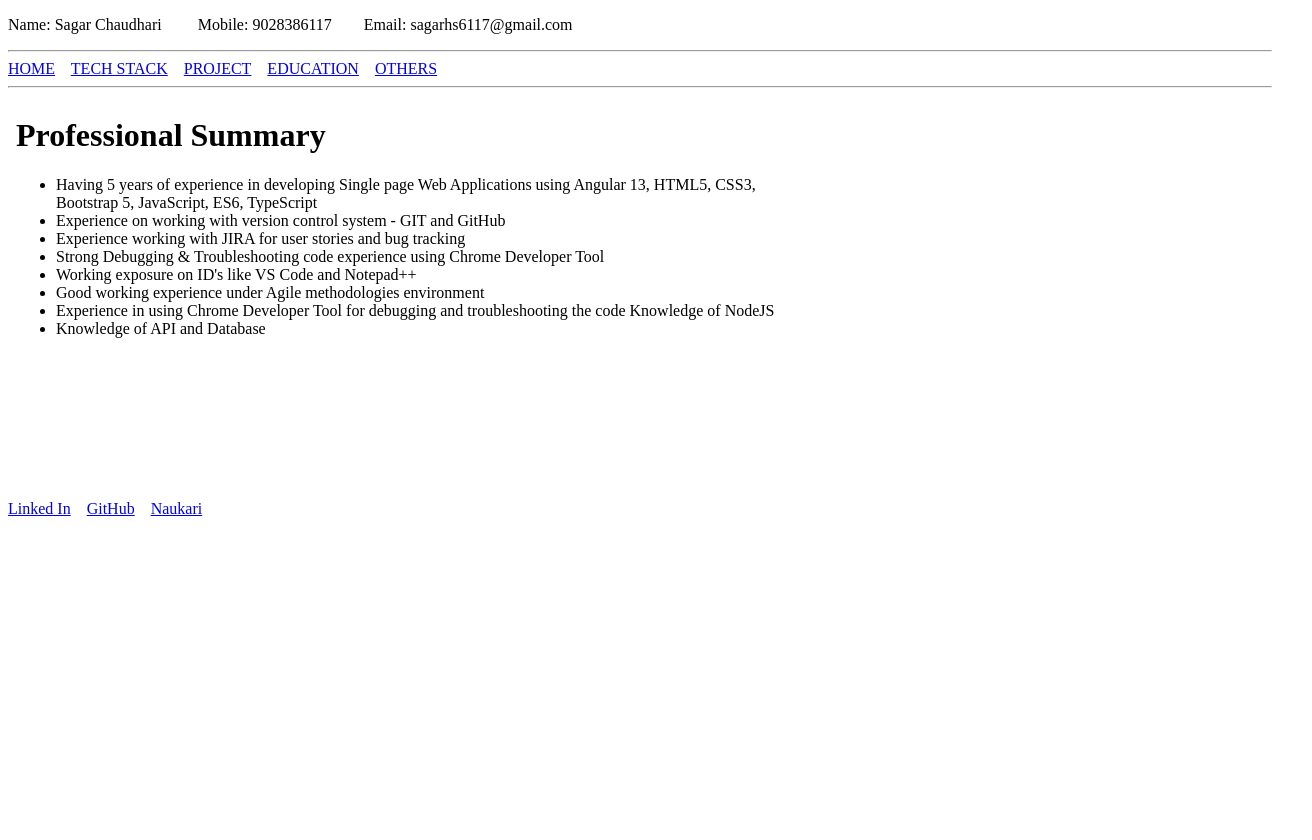
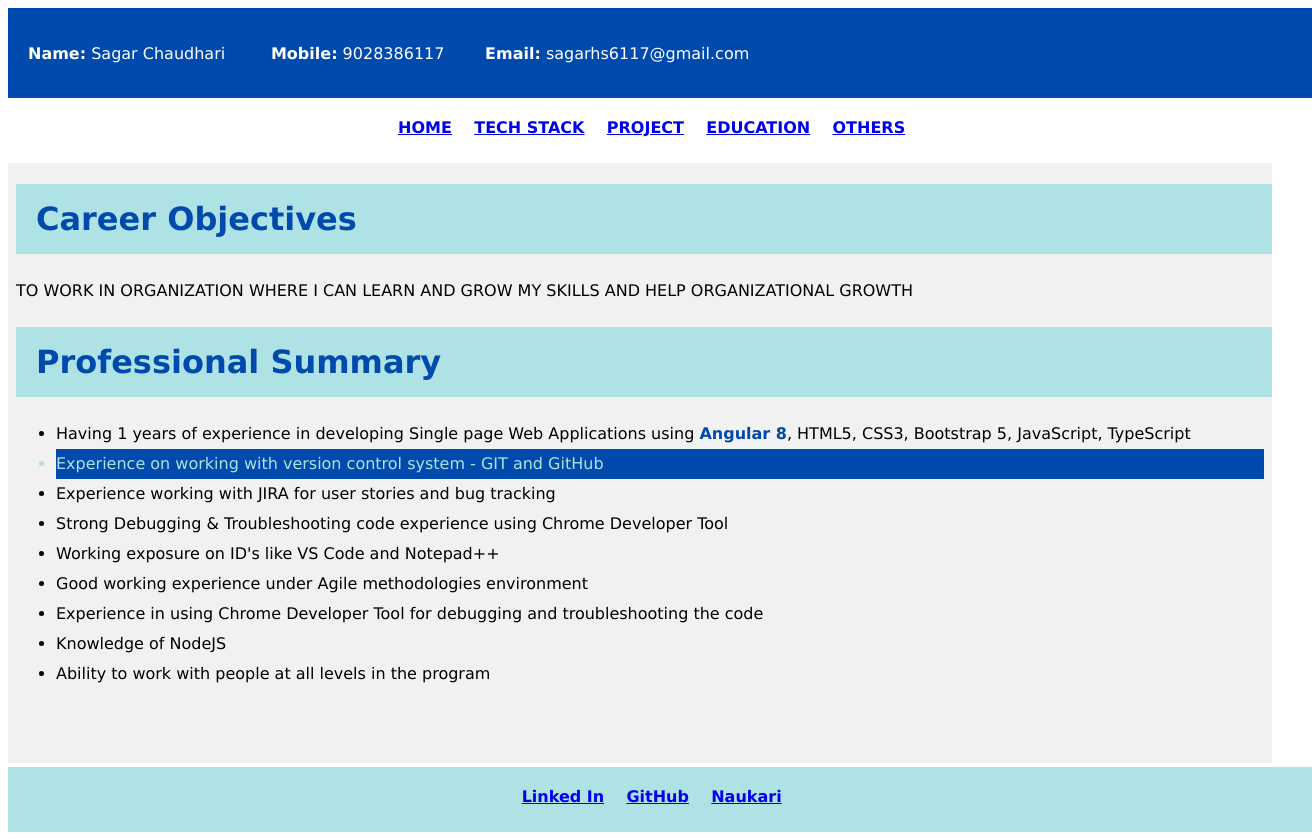
Before and after one commit to sagar6117/profile-sagar, a plain HTML site: page index.html in a window 1280 px wide. Shown: the whole page, 1312 px wide, since content can reach past the window. Before the commit the page ends 800 px from the top, so only its background shows below. Drawn offline with Linux system fonts and the light colour scheme.

Commit message:
Assignment 15th Dec 2023
Assignment 15th Dec 2023

```diff
--- a/home.html
+++ b/home.html
@@ -4,18 +4,52 @@
     <meta charset="UTF-8">
     <meta name="viewport" content="width=device-width, initial-scale=1.0">
     <title>Home</title>
+    <style>
+        .h1{
+            background-color: #AFE2E5;
+            color: #004AAD;
+            width: 100%; height: 30px;
+            text-align: left;
+            padding: 20px 20px;
+            font-family: Verdana, Geneva, Tahoma, sans-serif;
+
+        }
+        body, p {
+            font-family: Verdana, Geneva, Tahoma, sans-serif;
+            line-height: 30px;
+            background-color: #f1f1f1;
+        }
+        span{
+            color: #004AAD;
+            font-weight: bold;
+        }
+
+        .bullet{
+            background-color: #004AAD;
+            color: #AFE2E5;
+        }
+
+    </style>
+
+
+
 </head>
 <body>
-    <H1>Professional Summary</H1>
+    <H1 class="h1">Career Objectives</H1>
+    <p>TO WORK IN ORGANIZATION WHERE I CAN LEARN AND GROW MY SKILLS AND HELP ORGANIZATIONAL GROWTH</p>
+
+    <H1 class="h1">Professional Summary</H1>
+
     <ul>
-        <li>Having 5 years of experience in developing Single page Web Applications using Angular 13, HTML5, CSS3, Bootstrap 5, JavaScript, ES6, TypeScript</li>
-        <li>Experience on working with version control system - GIT and GitHub</li>
+        <li>Having 1 years of experience in developing Single page Web Applications using <span>Angular 8</span>, HTML5, CSS3, Bootstrap 5, JavaScript, TypeScript</li>
+        <li class="bullet">Experience on working with version control system - GIT and GitHub</li>
         <li>Experience working with JIRA for user stories and bug tracking</li>
         <li>Strong Debugging & Troubleshooting code experience using Chrome Developer Tool</li>
         <li>Working exposure on ID's like VS Code and Notepad++</li>
         <li>Good working experience under Agile methodologies environment</li>
-        <li>Experience in using Chrome Developer Tool for debugging and troubleshooting the code Knowledge of NodeJS</li>
-        <li>Knowledge of API and Database</li>
+        <li>Experience in using Chrome Developer Tool for debugging and troubleshooting the code </li>
+        <li>Knowledge of NodeJS</li>
+        <li>Ability to work with people at all levels in the program</li>
     </ul>
 </body>
 </html>
--- a/index.html
+++ b/index.html
@@ -4,56 +4,90 @@
     <meta charset="UTF-8" />
     <meta name="viewport" content="width=device-width, initial-scale=1.0" />
     <title>INDEX</title>
+    <style>
+      header{
+        background-color: #004AAD;
+        font-family: Verdana, Geneva, Tahoma, sans-serif;
+        color: #ffffff;
+        width: 100%; height: 50px;
+        text-align: left;
+
+        padding: 20px 20px;
+      }
+      span{
+            font-weight: bold;
+      }
+
+      nav{
+
+        font-family: Verdana, Geneva, Tahoma, sans-serif;
+        color: #000000;
+        width: 100%; height: 25px;
+        text-align: center;
+        padding: 20px 20px;
+        font-weight: bold;
+      }
+
+      footer{
+        background-color: #AFE2E5;
+        font-family: Verdana, Geneva, Tahoma, sans-serif;
+        color: #000000;
+        width: 100%; height: 25px;
+        text-align: center;
+        padding: 20px 20px;
+        font-weight: bold;
+      }
+    </style>
   </head>
   <body>
     <!-- Header Section -->
     <header>
       <p>
-        Name: Sagar Chaudhari &nbsp; &nbsp; &nbsp; &nbsp; Mobile: 9028386117
-        &nbsp; &nbsp; &nbsp; &nbsp;Email: sagarhs6117@gmail.com
+       <span>Name:</span>  Sagar Chaudhari &nbsp; &nbsp; &nbsp; &nbsp; <span>Mobile:</span> 9028386117
+        &nbsp; &nbsp; &nbsp; &nbsp;<span>Email:</span> sagarhs6117@gmail.com
       </p>
     </header>
 
-    <hr />
+
     <!-- Nevigation Section -->
     <nav>
-      <a href="home.html" target="mainframe">HOME</a>&nbsp; &nbsp;
+      <a href="home.html" target="mainframe" >HOME</a>&nbsp; &nbsp;
       <a href="techstack.html" target="mainframe">TECH STACK</a>&nbsp; &nbsp;
       <a href="projects.html" target="mainframe">PROJECT</a>&nbsp; &nbsp;
       <a href="education.html" target="mainframe">EDUCATION</a>&nbsp; &nbsp;
       <a href="other.html" target="mainframe">OTHERS</a>&nbsp; &nbsp;
     </nav>
-    <hr />
+
     <!-- Body Section -->
     <iframe
       src="home.html"
       name="mainframe"
       frameborder="0"
-      width="800px"
-      height="400px"
+      width="100%"
+      height="600px"
 
       src="techstack.html"
       name="mainframe"
       frameborder="0"
-      width="800px"
+      width="100%"
       height="400px"
 
       src="projects.html"
       name="mainframe"
       frameborder="0"
-      width="800px"
+      width="100%"
       height="400px"
 
       src="education.html"
       name="mainframe"
       frameborder="0"
-      width="800px"
+      width="100%"
       height="400px"
 
       src="other.html"
       name="mainframe"
       frameborder="0"
-      width="800px"
+      width="100%"
       height="400px"
     >
     <hr>
```
Also changed, not shown: cssLearning.html (added, +28 -0 lines).
